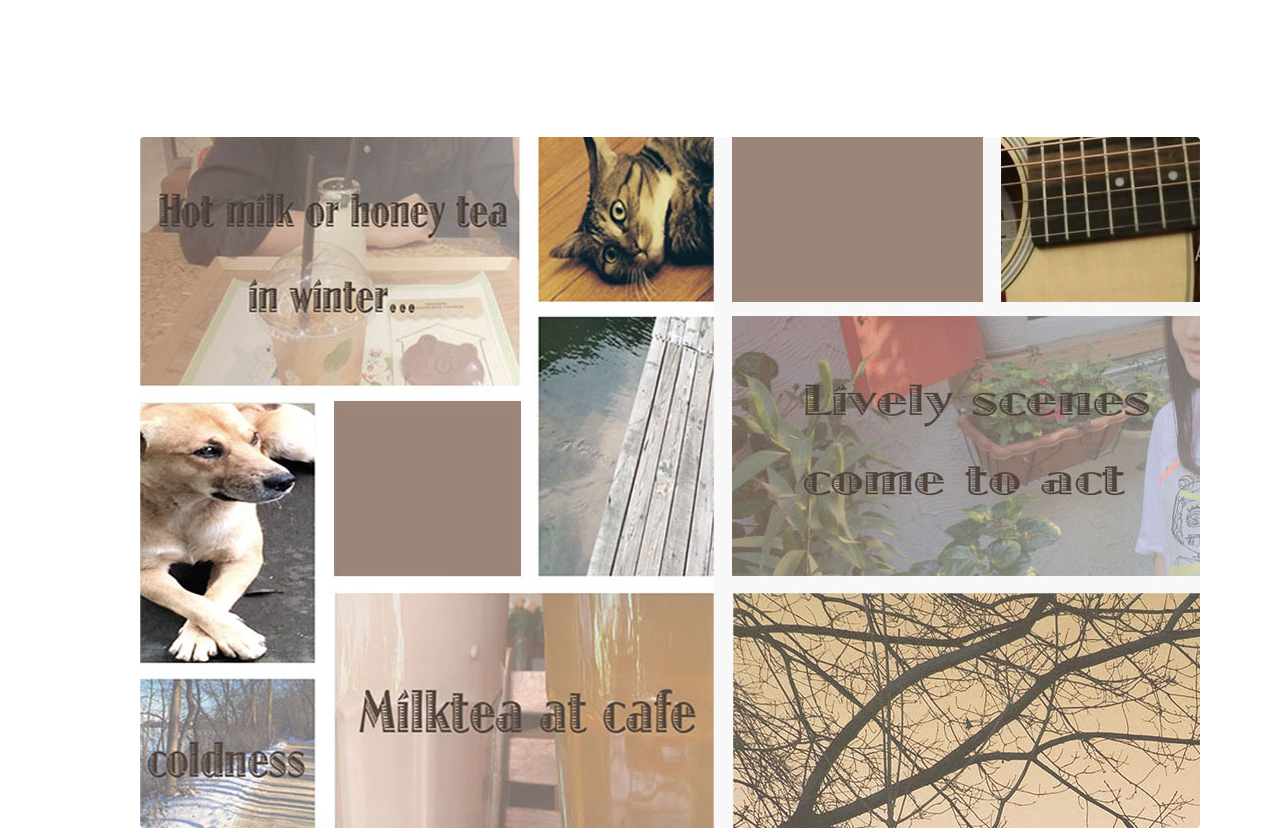
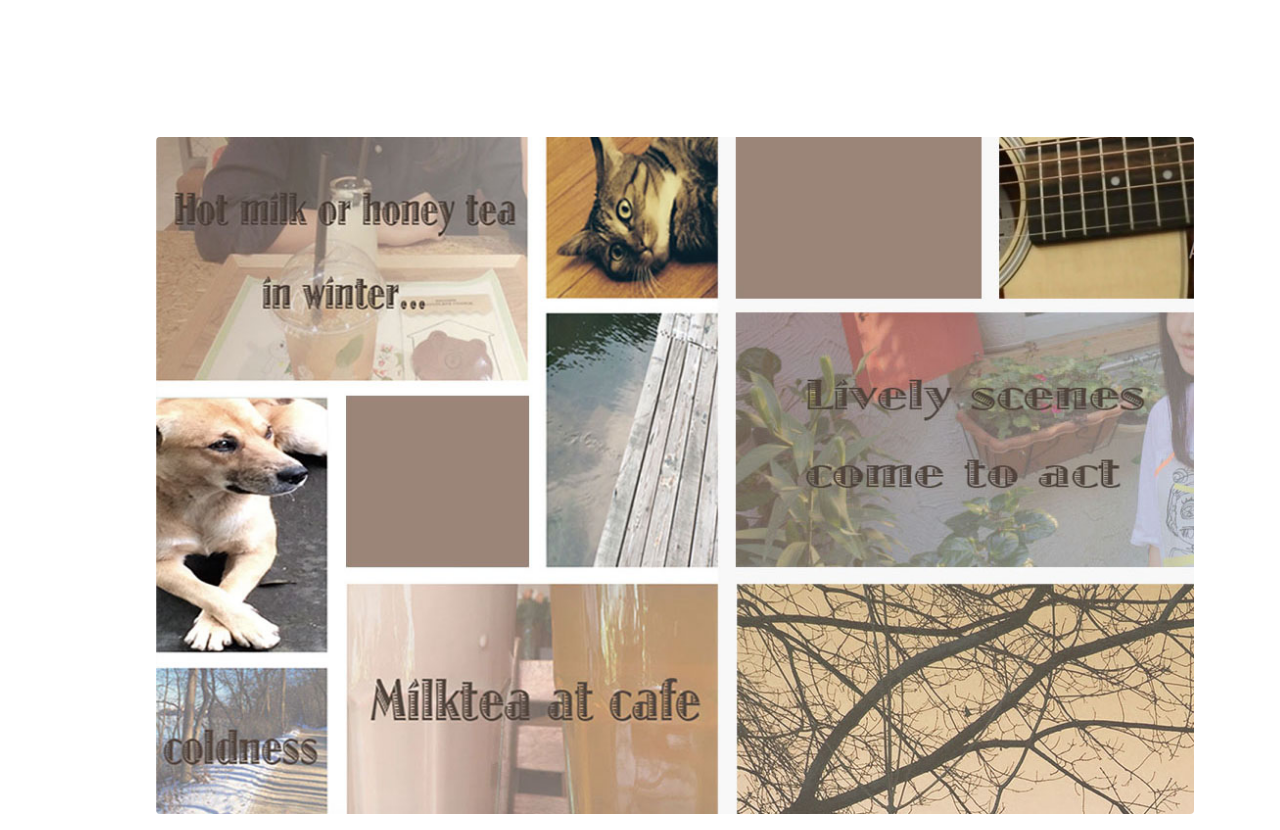
Before and after one commit to mingyuewho/mingyuewho.github.io, a plain HTML site: page life.html in a window 1280 px wide. Shown: the part 2780-3610 px from the top of the page. Drawn offline with Linux system fonts and the light colour scheme.

Commit message:
Add files via upload

```diff
--- a/life.html
+++ b/life.html
@@ -54,7 +54,7 @@ p {
 
     	<br><br><br><br><br><br><br><br><br>
 
-        <img src="images/collageend.jpg" >
+        <img style="margin-left:16px; width: 1038px;" src="images/collageend.jpg" >
         <br><br><br><br><br><br><br>
 
 
```
Also changed, not shown: work.html (+1 -1 lines).
